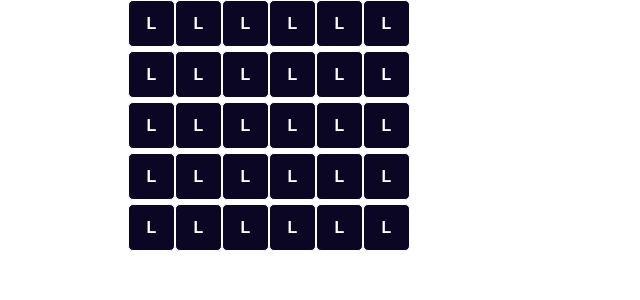
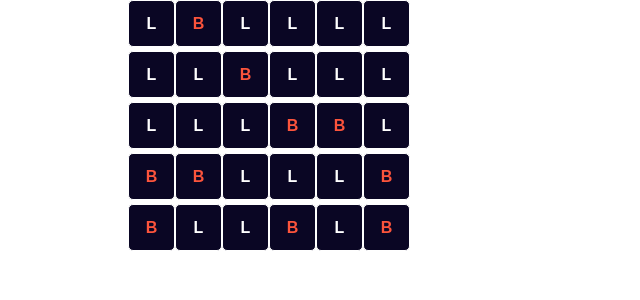
Before and after one commit to juanbrk/minesweeperJs, a React app: page / in a window 1280 px wide. Shown: the top 300 px of the page, without its empty margins (0-640 px from the left). Built offline with nearby package versions, Linux system fonts and the light colour scheme.

Commit message:
Board populates with mines using populateBoard() inside Board.js

```diff
--- a/src/Containers/Board/Board.js
+++ b/src/Containers/Board/Board.js
@@ -19,7 +19,7 @@ class board extends PureComponent {
 
     //Method that takes in a 2D array with tile objects and creates BoardRows elements
     renderBoard = (data) => {
-        return data.map((dataRow, index) =>{
+        return data.map((dataRow, index) => {
             //Create an array with the objects of that dataRow to pass on to BoardRow as prop
             const arrayTiles = [...dataRow]
             return <BoardRow
@@ -30,14 +30,12 @@ class board extends PureComponent {
 
     //Creates a 2D array wit empty "tiles" objects in it. They will be loaded with info later.
     createEmptyArray(height, width) {
-        let data = [];
+        let emptyTilesArr = [];
         for (let i = 0; i < height; i++) {
-            data.push([]);
+            emptyTilesArr.push([]);
             for (let j = 0; j < width; j++) {
                 let rand = Math.random();
-                data[i][j] = {
-                    x: i,
-                    y:j,
+                emptyTilesArr[i][j] = {
                     containsMine: false,
                     neighbour: 0,
                     isRevealed: false,
@@ -46,13 +44,30 @@ class board extends PureComponent {
                 };
             }
         }
-        return data;
+        return emptyTilesArr;
+    }
 
+    //Populates board with as many mines as were passed as props.
+    populateBoard(tilesArr, height, width, mines) {
+        let xPosition = 0, yPosition = 0, minesPlanted = 0, init = 0;
+
+        while (minesPlanted < mines) {
+            //generate random inclusive number with perfectly even distribution among widht and height
+            xPosition = Math.floor(Math.random() * (height - init)) + init;
+            yPosition =  Math.floor(Math.random() * (width - init)) + init;
+
+            if (!(tilesArr[xPosition][yPosition].containsMine)) {
+                tilesArr[xPosition][yPosition].containsMine = true;
+                minesPlanted++;
+            }
+        }
+        return (tilesArr);
     }
 
     render() {
-        let tiles = this.createEmptyArray(this.props.height,this.props.width);
-        let board = this.renderBoard(tiles);
+        let emptyTiles = this.createEmptyArray(this.props.height, this.props.width);
+        let populatedTiles = this.populateBoard(emptyTiles, this.props.height, this.props.width, 10);
+        let board = this.renderBoard(populatedTiles);
         return (
             <div>
                 {board}
```
